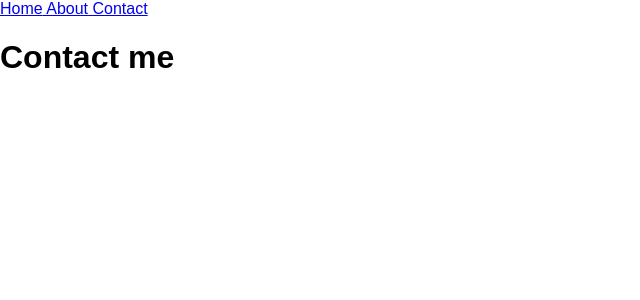
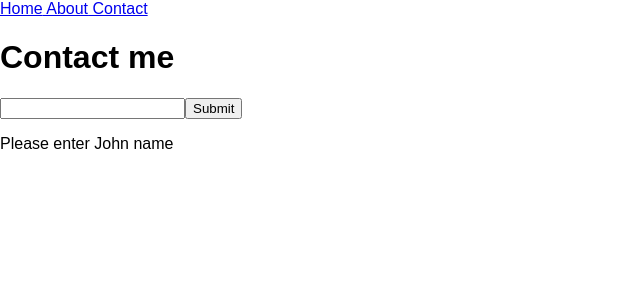
Before and after one commit to vinayreddyin4/React-Router, a React (Create React App) app: page /contact in a window 1280 px wide. Shown: the top 300 px of the page, without its empty margins (0-640 px from the left). Built offline with nearby package versions, Linux system fonts and the light colour scheme.

Commit message:
Fetching API Axios

```diff
--- a/package.json
+++ b/package.json
@@ -3,6 +3,7 @@
   "version": "0.1.0",
   "private": true,
   "dependencies": {
+    "axios": "^0.18.0",
     "react": "^16.5.0",
     "react-dom": "^16.5.0",
     "react-router-dom": "^4.3.1",
--- a/src/App.js
+++ b/src/App.js
@@ -1,5 +1,7 @@
 import React from 'react';
 import ReactDOM from 'react-dom';
+
+import axios from 'axios';
 
 import { BrowserRouter, Route, Switch} from 'react-router-dom';
 
@@ -8,8 +10,29 @@ import About from './Components/About';
 import Contact from './Components/Contact';
 import Error from './Components/Error';
 import Navigation from './Components/Navigation';
+import UserForm from './Components/UserForm';
 
 class App extends React.Component {
+
+  constructor(props){
+    super(props);
+    this.state = {
+      repos : null
+    }
+  }
+
+  UserSubmit = (e) => {
+    e.preventDefault();
+    const user = e.target.elements.username.value;
+  axios.get('https://api.github.com/users/john')
+  .then((res) => {
+    console.log(res);
+    const repos = res.data.events_url;
+    this.setState({ repos })
+  })
+
+
+  }
 
   render() {
     return(
@@ -22,6 +45,10 @@ class App extends React.Component {
             <Route path = "/contact" component={Contact} />
             <Route component= {Error} />
           </Switch>
+          <UserForm UserSubmit= {this.UserSubmit} />
+          {
+            this.state.repos ?  <p>this is the Events Url of John: {this.state.repos} </p> : <p> Please enter John name</p>
+          }
         </div>
       </BrowserRouter>
     )
--- /dev/null
+++ b/src/Components/UserForm.js
@@ -0,0 +1,21 @@
+import React from 'react';
+
+class UserForm extends React.Component {
+
+    constructor(props){
+        super(props);
+
+    }
+    render(){
+        return(
+            <div>
+                <form onSubmit={this.props.UserSubmit}>
+                    <input type="text" name="username" />
+                    <button> Submit</button>
+                </form>
+            </div>
+        )
+    }
+}
+
+export default UserForm;
```
Lines whose indentation alone changed are shown as unchanged.
